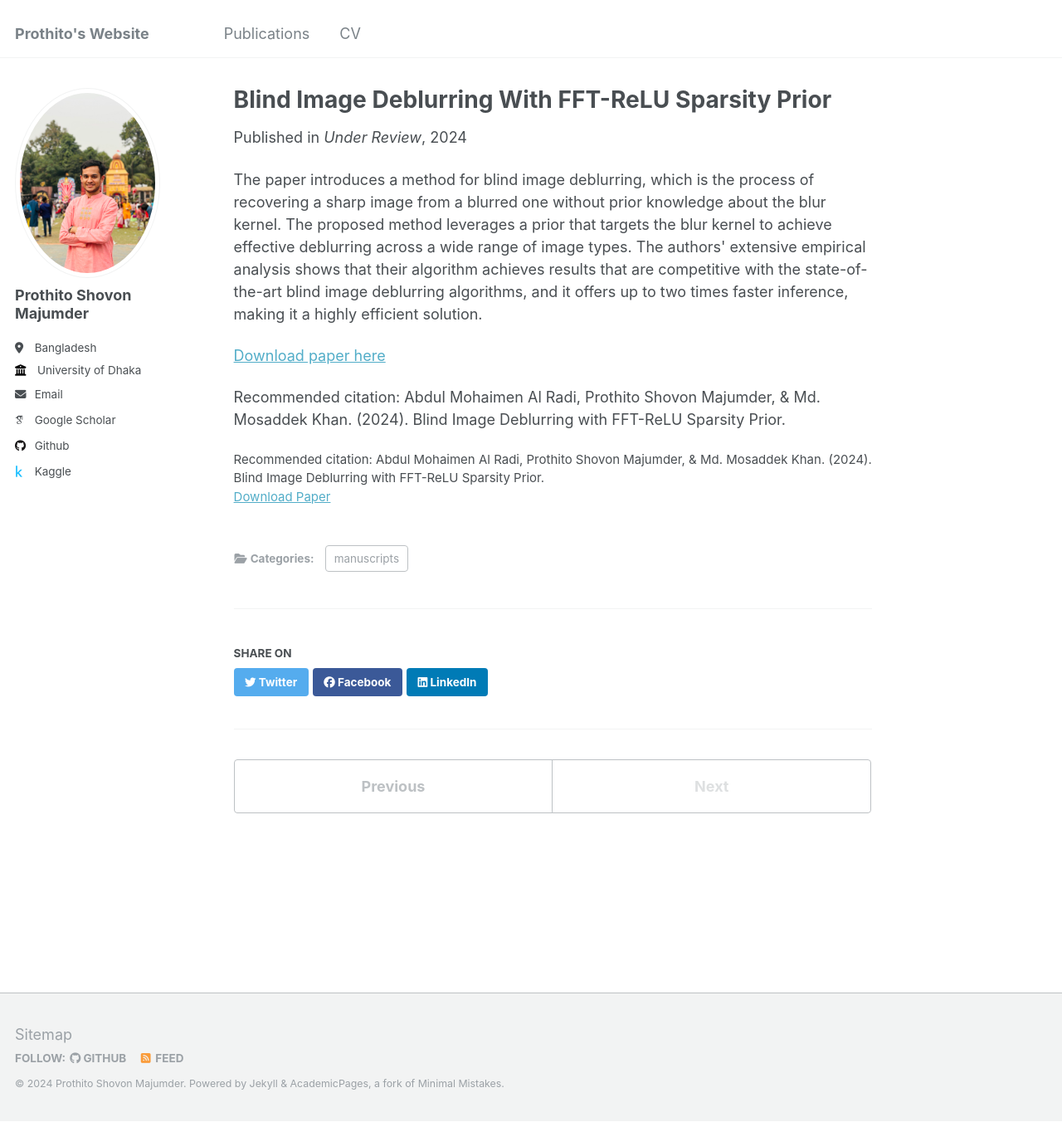
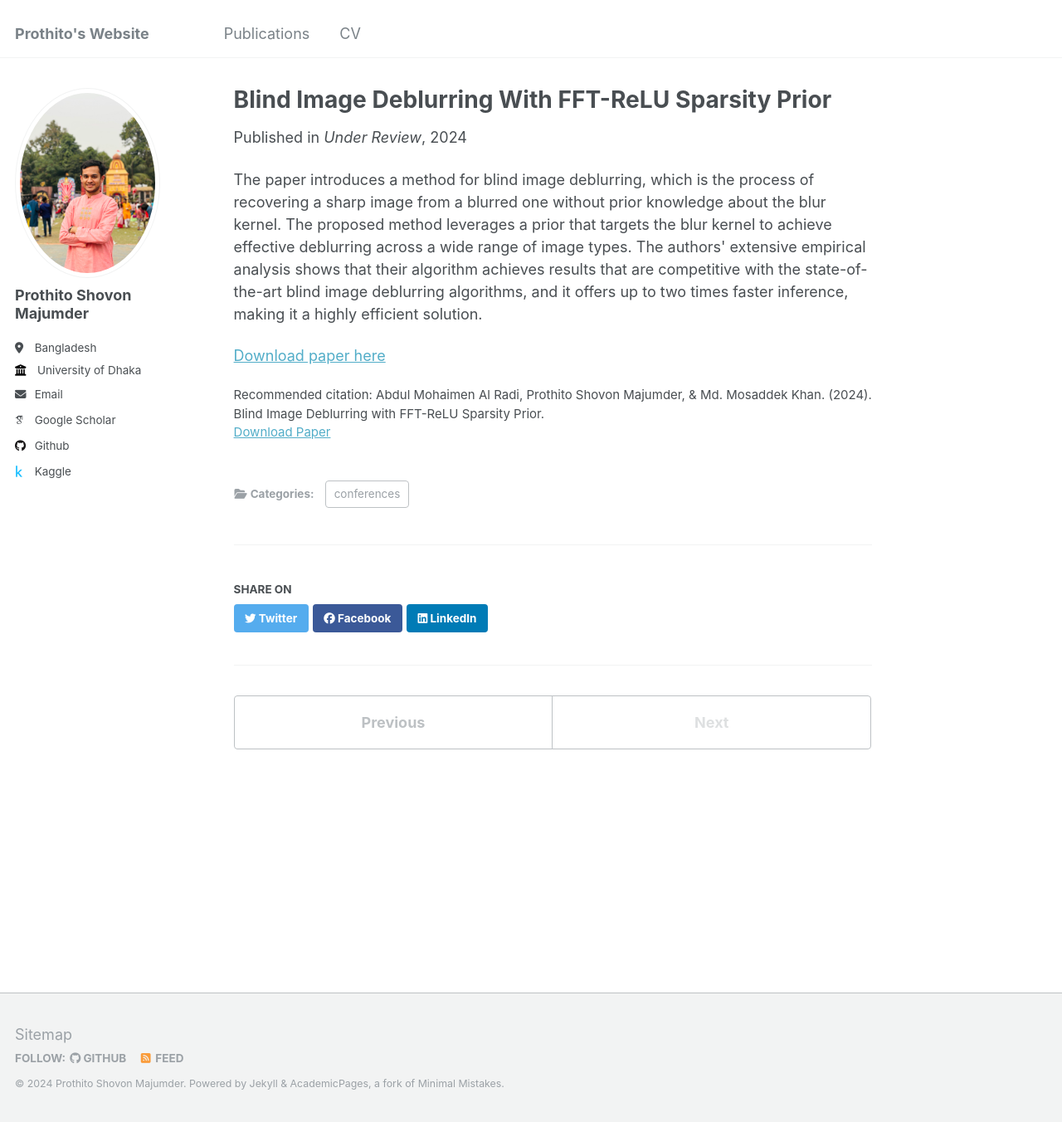
Before and after one commit to prothitoshovon/prothitoshovon.github.io, a Jekyll site: the page built from _publications/2024-09-09-fft-relu-sparsity-prior.md, in a window 1280 px wide and 1352 px high. Shown: the whole window at 83% size. Built offline with Jekyll 4.4.1, drawn with Linux system fonts in a browser that asks for light colours; some web fonts are replaced.

Commit message:
citation repetition removed

```diff
--- a/_publications/2024-09-09-fft-relu-sparsity-prior.md
+++ b/_publications/2024-09-09-fft-relu-sparsity-prior.md
@@ -1,7 +1,7 @@
 ---
 title: "Blind Image Deblurring With FFT-ReLU Sparsity Prior"
 collection: publications
-category: manuscripts
+category: conferences
 permalink: /publication/2024-09-09-fft-relu-sparsity-prior
 excerpt: 'The paper introduces a method for blind image deblurring, which is the process of recovering a sharp image from a blurred one without prior knowledge about the blur kernel. The proposed method leverages a prior that targets the blur kernel to achieve effective deblurring across a wide range of image types. The authors&apos; extensive empirical analysis shows that their algorithm achieves results that are competitive with the state-of-the-art blind image deblurring algorithms, and it offers up to two times faster inference, making it a highly efficient solution.'
 date: 2024-09-09
@@ -12,5 +12,3 @@ citation: 'Abdul Mohaimen Al Radi, Prothito Shovon Majumder, &amp; Md. Mosaddek
 The paper introduces a method for blind image deblurring, which is the process of recovering a sharp image from a blurred one without prior knowledge about the blur kernel. The proposed method leverages a prior that targets the blur kernel to achieve effective deblurring across a wide range of image types. The authors&apos; extensive empirical analysis shows that their algorithm achieves results that are competitive with the state-of-the-art blind image deblurring algorithms, and it offers up to two times faster inference, making it a highly efficient solution.
 
 [Download paper here](http://academicpages.github.io/files/fft-relu-sparsity.pdf)
-
-Recommended citation: Abdul Mohaimen Al Radi, Prothito Shovon Majumder, & Md. Mosaddek Khan. (2024). Blind Image Deblurring with FFT-ReLU Sparsity Prior.
```
